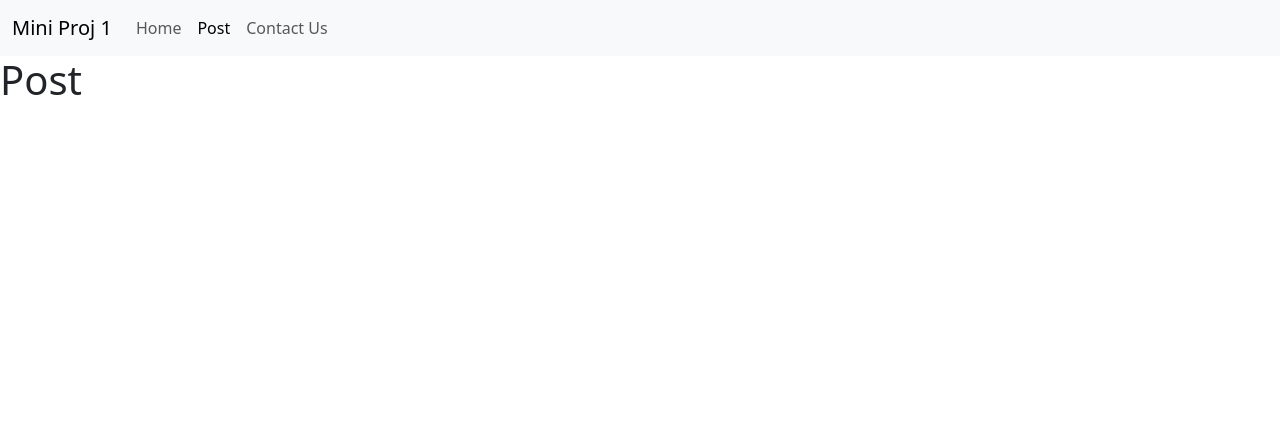
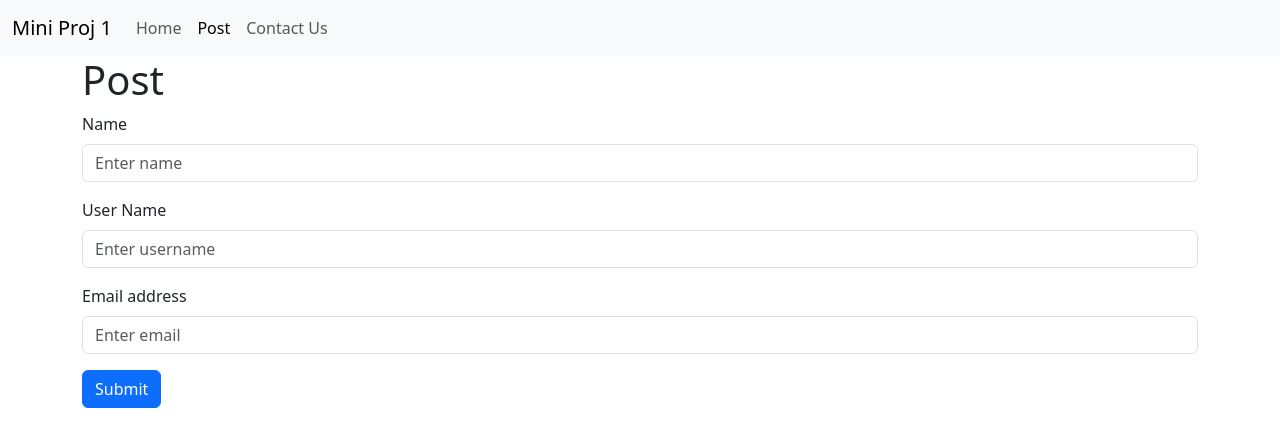
Before and after one commit to ariffmunshi/mini-proj-1, a plain HTML site: page post.html in a window 1280 px wide. Drawn offline with nearby package versions, Linux system fonts and the light colour scheme.

Commit message:
Add in form UI

```diff
--- a/post.html
+++ b/post.html
@@ -31,12 +31,48 @@
         <div class="collapse navbar-collapse" id="navbarNavAltMarkup">
           <div class="navbar-nav">
             <a class="nav-link" href="/">Home</a>
-            <a class="nav-link active" aria-current="page" href="/post.html">Post</a>
+            <a class="nav-link active" aria-current="page" href="/post.html"
+              >Post</a
+            >
             <a class="nav-link" href="/contact-us.html">Contact Us</a>
           </div>
         </div>
       </div>
     </nav>
-    <h1>Post</h1>
+    <div class="container">
+      <h1>Post</h1>
+      <form action="post.html" method="POST">
+        <div class="mb-3">
+          <label for="name-input" class="form-label">Name</label>
+          <input
+            type="text"
+            class="form-control"
+            id="name-input"
+            placeholder="Enter name"
+          />
+        </div>
+        <div class="mb-3">
+          <label for="username-input" class="form-label">User Name</label>
+          <input
+            type="text"
+            class="form-control"
+            id="username-input"
+            placeholder="Enter username"
+          />
+        </div>
+        <div class="mb-3">
+          <label for="email-input" class="form-label"
+            >Email address</label
+          >
+          <input
+            type="email"
+            class="form-control"
+            id="email-input"
+            placeholder="Enter email"
+          />
+        </div>
+        <button type="submit" class="btn btn-primary">Submit</button>
+      </form>
+    </div>
   </body>
 </html>
```
